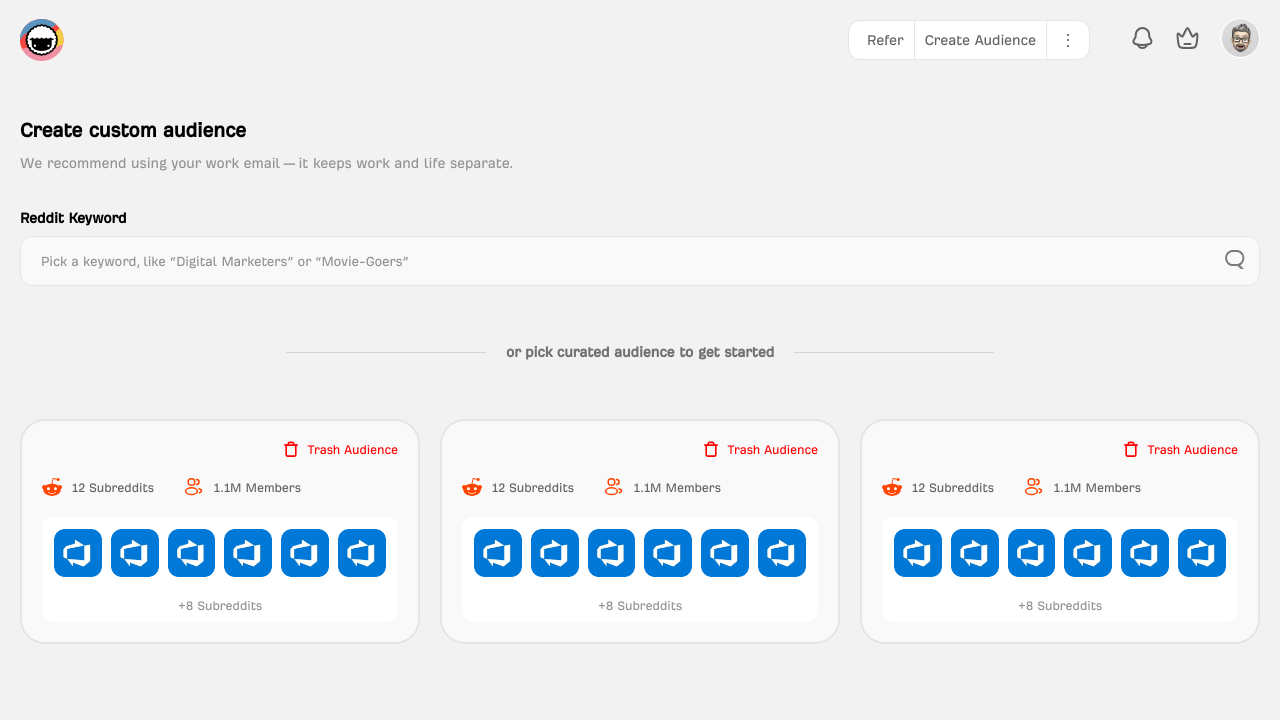
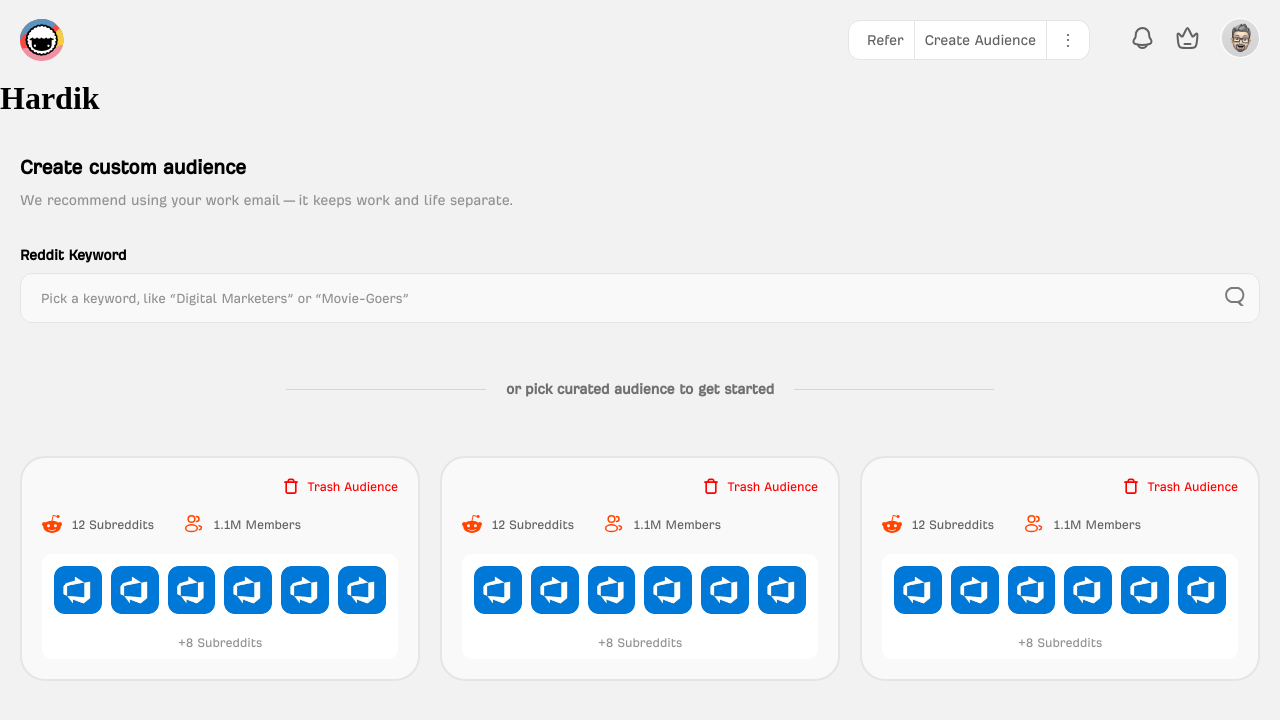
Before and after one commit to thehkmalhotra/thepulped, a Next.js app: page /dashboard/create-audience in a window 1280 px wide. Shown: the top 720 px of the page. Built offline with nearby package versions, Linux system fonts and the light colour scheme.

Commit message:
Update create-audience.js

```diff
--- a/src/pages/dashboard/create-audience.js
+++ b/src/pages/dashboard/create-audience.js
@@ -50,6 +50,7 @@
         <>
             <div className="main">
                 <Header></Header>
+                <h1>Hardik</h1>
                 <div className="body">
                     <div className={"create-audience-initial-state" + (loaderStatus ? " disable" : "") + (redditSearchStatus ? " disable" : "")}>
                         <div className="create-audience">
```
